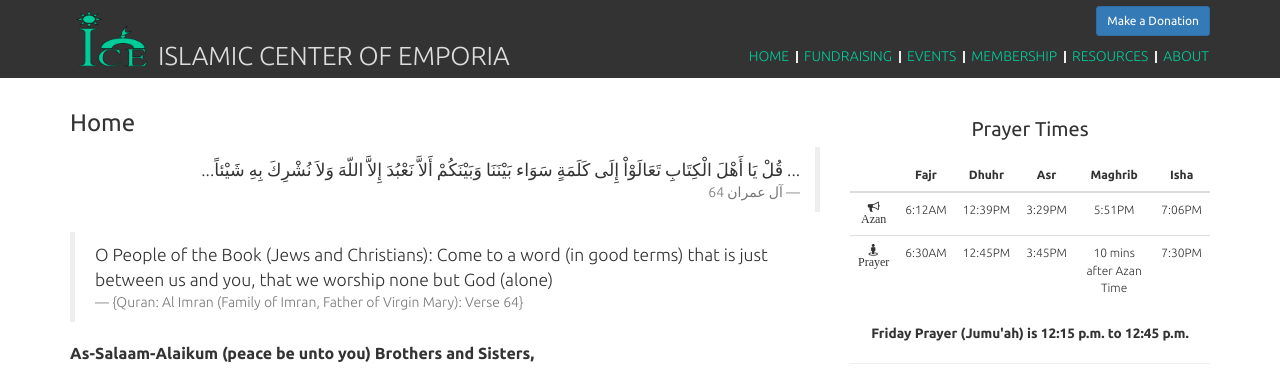
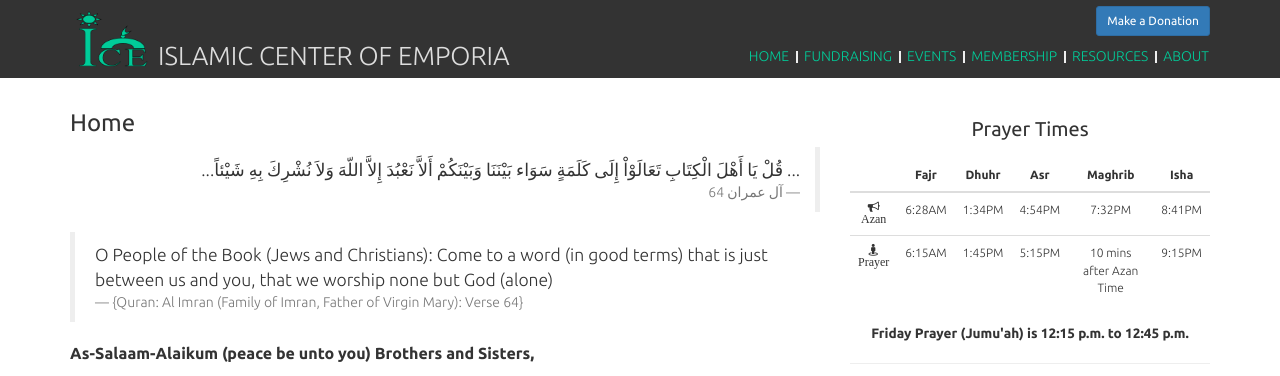
Before and after one commit to fourfridays/fourfridays.github.io, a Jekyll site: the page built from 1-index.html, in a window 1280 px wide. Shown: the top 376 px of the page. Built offline with Jekyll 4.4.1, drawn with Linux system fonts in a browser that asks for light colours; nearby versions of some CDN libraries.

Commit message:
azan and prayer time updates for dst

```diff
--- a/_layouts/page.html
+++ b/_layouts/page.html
@@ -25,19 +25,19 @@ layout: default
     <tbody>
       <tr>
         <td><i class="fa fa-bullhorn"><br/>Azan</i></td>
-        <td>6:12AM</td>
-        <td>12:39PM</td>
-        <td>3:29PM</td>
-        <td>5:51PM</td>
-        <td>7:06PM</td>
+        <td>6:28AM</td>
+        <td>1:34PM</td>
+        <td>4:54PM</td>
+        <td>7:32PM</td>
+        <td>8:41PM</td>
       </tr>
       <tr>
         <td><i class="fa fa-street-view"><br/>Prayer</i></td>
-        <td>6:30AM</td>
-        <td>12:45PM</td>
-        <td>3:45PM</td>
+        <td>6:15AM</td>
+        <td>1:45PM</td>
+        <td>5:15PM</td>
         <td>10 mins after Azan Time</td>
-        <td>7:30PM</td>
+        <td>9:15PM</td>
       </tr>
     </tbody>
   </table>
```
